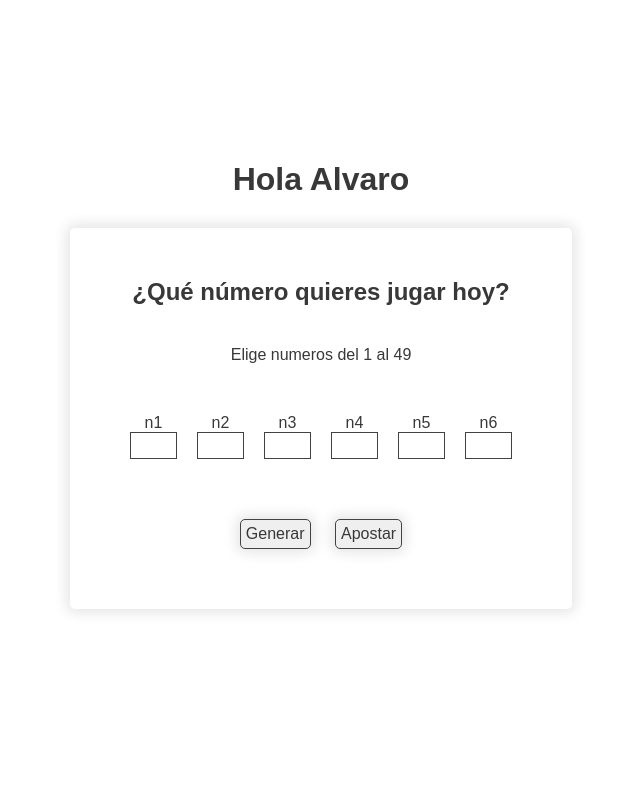
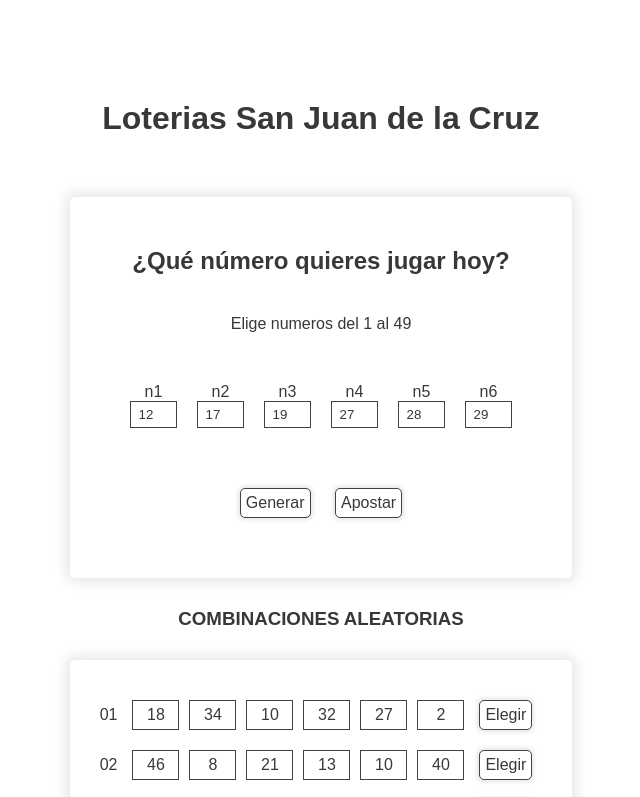
Before and after one commit to alvaroteja/cliente, a plain HTML site: page ejercicioExamen/juego.html in a window 1280 px wide. Both pictures are taken after a click on the button "Generar". Shown: the top 797 px of the page, without its empty margins (319-959 px from the left). Drawn offline with Linux system fonts and the light colour scheme.

Commit message:
loteria terminada

```diff
--- a/ejercicioExamen/juego.html
+++ b/ejercicioExamen/juego.html
@@ -9,8 +9,11 @@
         <link href="style/styleJuego.css" rel="stylesheet" type="text/css" />
         <script src="scripts/scriptsLoteria.js"></script>
     </head>
-    <body>
-        <h1>Hola Alvaro</h1>
+    <body onload="generar50Numeros();">
+        <h1>Loterias San Juan de la Cruz</h1>
+        <h2 id="numeroGanador"></h2>
+        <h2 id="numeroJugador"></h2>
+        <h3 id="resultadoApuesta"></h3>
         <div class="contenedor">
             <h2>¿Qué número quieres jugar hoy?</h2>
             <p>Elige numeros del 1 al 49</p>
@@ -21,33 +24,32 @@
                 </div>
                 <div class="casilla">
                     <label for="numero2">n2</label>
-                    <input type="number" id="numero1" min="1" max="49" />
+                    <input type="number" id="numero2" min="1" max="49" />
                 </div>
                 <div class="casilla">
                     <label for="numero3">n3</label>
-                    <input type="number" id="numero1" min="1" max="49" />
+                    <input type="number" id="numero3" min="1" max="49" />
                 </div>
                 <div class="casilla">
                     <label for="numero4">n4</label>
-                    <input type="number" id="numero1" min="1" max="49" />
+                    <input type="number" id="numero4" min="1" max="49" />
                 </div>
                 <div class="casilla">
                     <label for="numero5">n5</label>
-                    <input type="number" id="numero1" min="1" max="49" />
+                    <input type="number" id="numero5" min="1" max="49" />
                 </div>
                 <div class="casilla">
                     <label for="numero6">n6</label>
-                    <input type="number" id="numero1" min="1" max="49" />
+                    <input type="number" id="numero6" min="1" max="49" />
                 </div>
             </div>
             <div id="botones">
-                <input
-                    type="button"
-                    value="Generar"
-                    onclick="generarAleatorio()"
-                />
-                <input type="button" value="Apostar" />
+                <input type="button" value="Generar" onclick="botonGenerar()" />
+                <input type="button" value="Apostar" onclick="apostar()" />
             </div>
+        </div>
+        <h3>COMBINACIONES ALEATORIAS</h3>
+        <div id="combinacionesAleatorias" class="contenedor">
         </div>
     </body>
 </html>
--- a/ejercicioExamen/scripts/scriptsLoteria.js
+++ b/ejercicioExamen/scripts/scriptsLoteria.js
@@ -1,8 +1,135 @@
-console.log("hola");
-function generarAleatorio() {
-    listaAleatorios = [];
+function botonGenerar() {
+    let listaAleatorios = generarListaAleatorios();
+    listaAleatorios = ordenarArray(listaAleatorios);
+    pintarNumerosEnN(listaAleatorios);
+}
+
+function generarListaAleatorios() {
+    let listaAleatorios = [];
     for (let index = 0; index < 6; index++) {
-        num = parseInt(Math.random() * (49 - 1) + 1);
-        console.log(num);
+        repetido = true;
+        do {
+            num = parseInt(Math.random() * (50 - 1) + 1);
+            if (!listaAleatorios.includes(parseInt(num))) {
+                listaAleatorios.push(num);
+                repetido = false;
+            }
+        } while (repetido);
+    }
+    return listaAleatorios;
+}
+
+function ordenarArray(array) {
+    return array.sort((a, b) => a - b);
+}
+
+function pintarNumerosEnN(listaNumeros) {
+    for (let index = 0; index < listaNumeros.length; index++) {
+        document.getElementById("numero" + (index + 1)).value =
+            listaNumeros[index];
     }
 }
+function apostar() {
+    let numerosApostados = leerNumeros();
+    numerosValidos = validarNumerosApostados(numerosApostados);
+    if (numerosValidos) {
+        numeroGanador = generarListaAleatorios();
+        //numeroGanador = ['1', '2', '3', '4', '5', '6'];
+
+        document.getElementById("numeroGanador").innerHTML =
+            "El número ganador es: " + numeroGanador;
+        document.getElementById("numeroJugador").innerHTML =
+            "El número ganador es: " + numerosApostados;
+        hayGanador = compararListas(numeroGanador, numerosApostados);
+        if (hayGanador) {
+            document.getElementById("resultadoApuesta").innerHTML =
+                "¡Estás de suerte! has ganado un pin.";
+        } else {
+            document.getElementById("resultadoApuesta").innerHTML =
+                "Hoy no hay suerte...";
+        }
+    } else {
+        alert(
+            "Los números introducidos no son válidos, introduce numeros del 1 al 49 no repetidos"
+        );
+    }
+}
+function leerNumeros() {
+    let numerosApostados = [];
+    for (let index = 0; index < 6; index++) {
+        n = document.getElementById("numero" + (index + 1)).value;
+        numerosApostados.push(n);
+    }
+    return numerosApostados;
+}
+
+function validarNumerosApostados(numerosApostados) {
+    let numerosValidos = true;
+    for (let index = 0; index < numerosApostados.length; index++) {
+        if (!(numerosApostados[index] > 0 && numerosApostados[index] < 50)) {
+            numerosValidos = false;
+        }
+    }
+    return numerosValidos;
+}
+function compararListas(array1, array2) {
+    let sonIguales = true;
+    for (let index = 0; index < array1.length; index++) {
+        if (array1[index] !== array2[index]) {
+            sonIguales = false;
+        }
+    }
+    return sonIguales;
+}
+
+function generar50Numeros() {
+    let texto = crearTexto(50);
+    document.getElementById("combinacionesAleatorias").innerHTML = texto;
+}
+
+function crearTexto(n) {
+    let texto = "";
+    for (let i = 0; i < n; i++) {
+        i < 9 ? (cero = 0) : (cero = "");
+        let numeros = generarListaAleatorios();
+        texto +=
+            '<div id="combinacionAleatoria' +
+            (i + 1) +
+            '" class="combinacionAleatoria"><div class="nCombinacionAleatoria">' +
+            cero +
+            (i + 1) +
+            "</div>";
+        for (let j = 0; j < 6; j++) {
+            texto +=
+                '<div id= "numeroCombinacionAleatoria' +
+                (i + 1) +
+                "-" +
+                (j + 1) +
+                '" class="numeroCombinacionAleatoria">' +
+                numeros[j] +
+                "</div>";
+        }
+        texto +=
+            '	<input type="button" id="combinacionAleatoria' +
+            (i + 1) +
+            '" value="Elegir" onClick="seleccionarCombinacionAleatoria(this.id)"/></div>';
+    }
+    return texto;
+}
+function seleccionarCombinacionAleatoria(clicked_id) {
+    let text = clicked_id;
+    let id = "aaa";
+    let numerosElegidos = [];
+    if (isNaN(text.split("")[text.length - 2])) {
+        id = text.split("")[text.length - 1];
+    } else {
+        id = text.split("")[text.length - 2] + text.split("")[text.length - 1];
+    }
+    for (let index = 0; index < 6; index++) {
+        let value = document.getElementById(
+            "numeroCombinacionAleatoria" + id + "-" + (index + 1)
+        ).textContent;
+        numerosElegidos.push(value);
+    }
+    pintarNumerosEnN(numerosElegidos);
+}
--- a/ejercicioExamen/style/styleJuego.css
+++ b/ejercicioExamen/style/styleJuego.css
@@ -1,3 +1,6 @@
+body{
+    padding: 100px;
+}
 .contenedor > * {
     margin: 20px;
 }
@@ -27,10 +30,37 @@ input[type="button"] {
     margin: 10px;
     border: solid rgb(66, 66, 66) 1px;
     border-radius: 5px;
-    box-shadow: 0px 0px 13px 4px rgba(230, 230, 230, 1);
+    box-shadow: 0px 0px 4px 2px rgba(230, 230, 230, 1);
     transition: all 0.3s;
+    background-color: white;
 }
 
 input[type="button"]:hover {
     scale: 1.1;
 }
+
+.combinacionAleatoria{
+    margin: 0px !important;
+    display: flex;
+    align-items: center;
+    justify-content: center;
+}
+.numeroCombinacionAleatoria{
+    border: solid rgb(66, 66, 66) 1px;
+    padding: 5px;
+    width: 35px;
+    text-align: center;
+    margin: 0 5px;
+
+}
+.nCombinacionAleatoria{
+    margin-right: 10px;
+}
+h2{
+    margin-top: 10px;
+}
+#resultadoApuesta{
+    margin-top: 10px;
+    color: rgb(92, 139, 201)
+    ;
+}
```
Also changed, not shown: ejercicioExamen/index.html (renamed from ejercicioExamen/iindex.html, +14 -6 lines).
